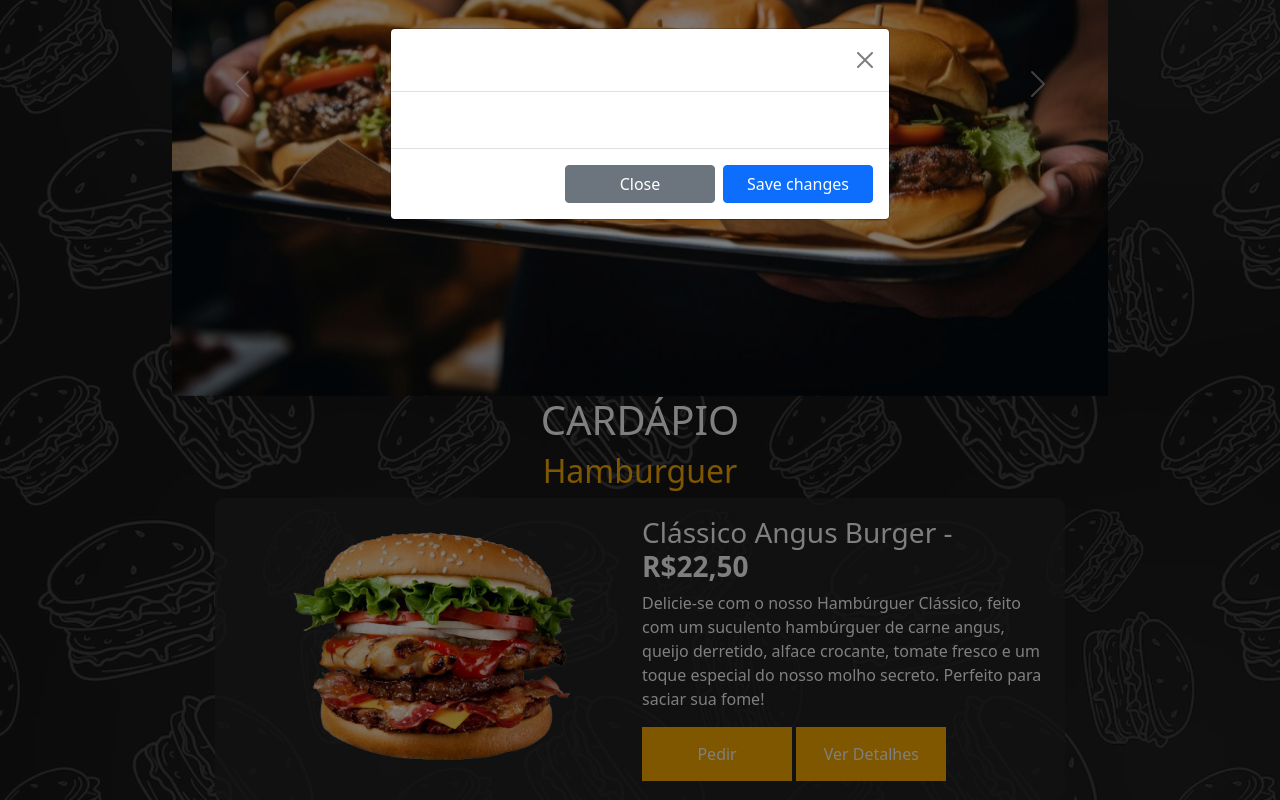
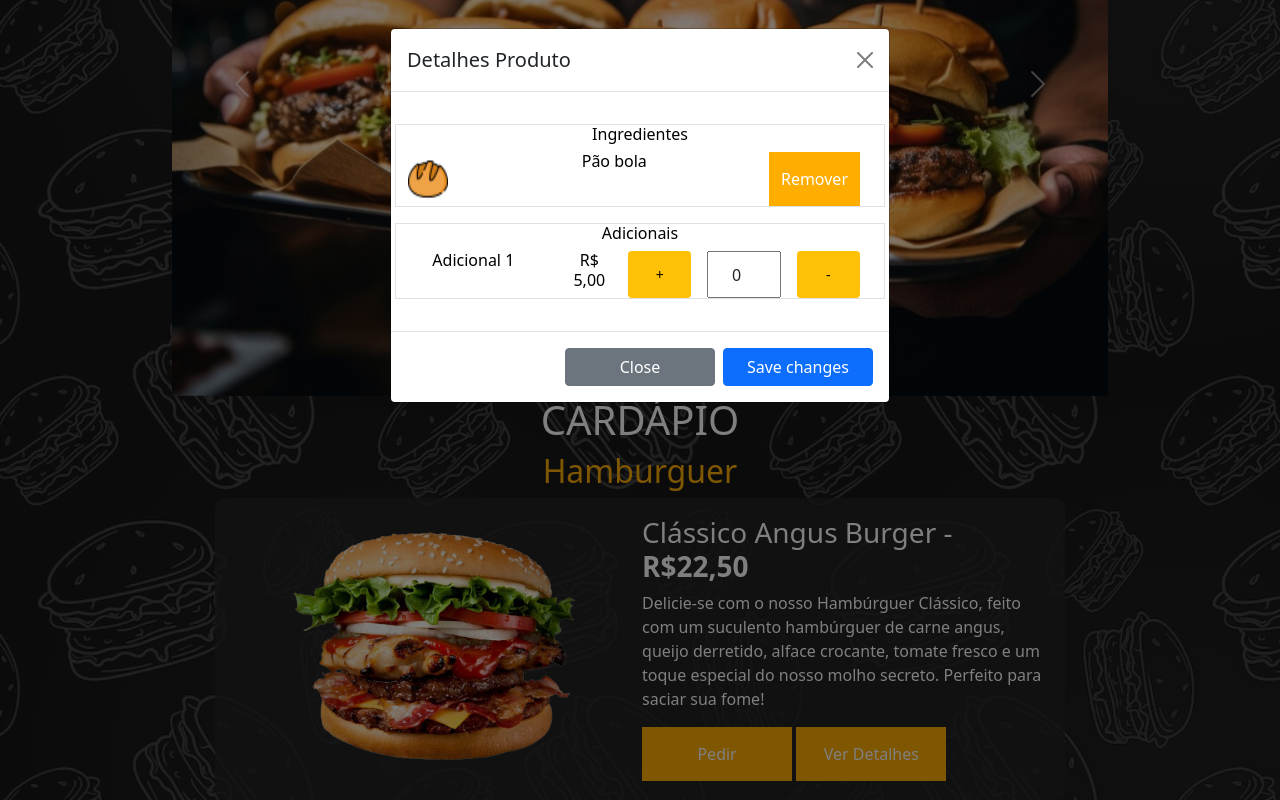
Before and after one commit to techcomkathia/cardapioDigital, a plain HTML site: page index.html in a window 1280 px wide. Both pictures are taken after a click on the button "Ver Detalhes". Shown: the part 408-1208 px from the top of the page. Drawn offline with nearby package versions, Linux system fonts and the light colour scheme; a web font is replaced by a local one.

Commit message:
modal detalhes

```diff
--- a/index.html
+++ b/index.html
@@ -204,15 +204,38 @@
                 </div>
             </div>
 
-            <div class="modal fade" id="exampleModal" tabindex="-1" aria-labelledby="exampleModalLabel" aria-hidden="true">
+            <div class="modal fade text-dark" id="exampleModal" tabindex="-1" aria-labelledby="exampleModalLabel" aria-hidden="true">
               <div class="modal-dialog">
                 <div class="modal-content">
                   <div class="modal-header">
-                    <h5 class="modal-title" id="exampleModalLabel">Modal title</h5>
+                    <h5 class="modal-title text-dark" id="exampleModalLabel">Detalhes Produto</h5>
                     <button type="button" class="btn-close" data-bs-dismiss="modal" aria-label="Close"></button>
                   </div>
                   <div class="modal-body">
-                    ...
+                    <div>
+                      <div id="ingredientesProduto1" class="border row my-3">
+                          <h6>Ingredientes</h6>
+                          <div class="row">
+                            <img src="imagens/pao.png" alt="" class="img-fluid col">
+                            <h6 class="col-8">Pão bola</h6>
+                            <button class="col">Remover</button>
+                          </div>
+                      </div>
+
+                      <div class="border row my-3">
+                        <h6>Adicionais</h6>
+                        <div class="row">
+                          <h6 class="col-4">Adicional 1</h6>
+                          <h6 class="col-2"> R$ 5,00</h6>
+                          <button class="btn btn-warning btn-sm col">+</button>
+                          <input  type="number" value="0" class="col mx-3 text-dark text-center">
+                          <button class="col btn btn-warning btn-sm">-</button>
+                        </div>
+
+                        <!-- nome> botao + > input> botão - -->
+
+                      </div>
+                    </div>
                   </div>
                   <div class="modal-footer">
                     <button type="button" class="btn btn-secondary" data-bs-dismiss="modal">Close</button>
--- a/style.css
+++ b/style.css
@@ -82,3 +82,8 @@ button{
     width: 150px;
     cursor: pointer;
 }
+
+.modal h6{
+    color: black;
+
+}
```
Also changed, not shown: imagens/pao.png (added).
